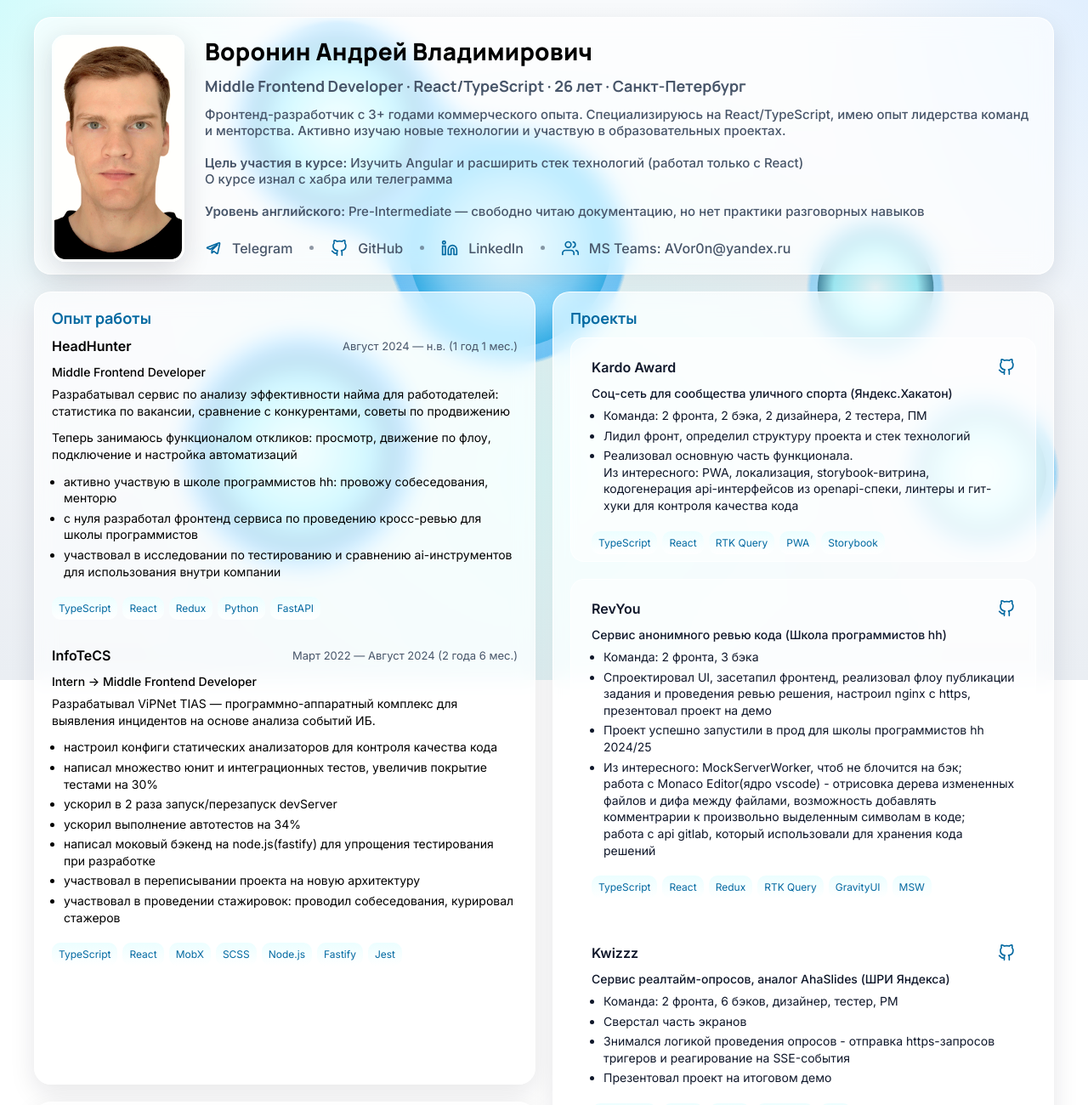
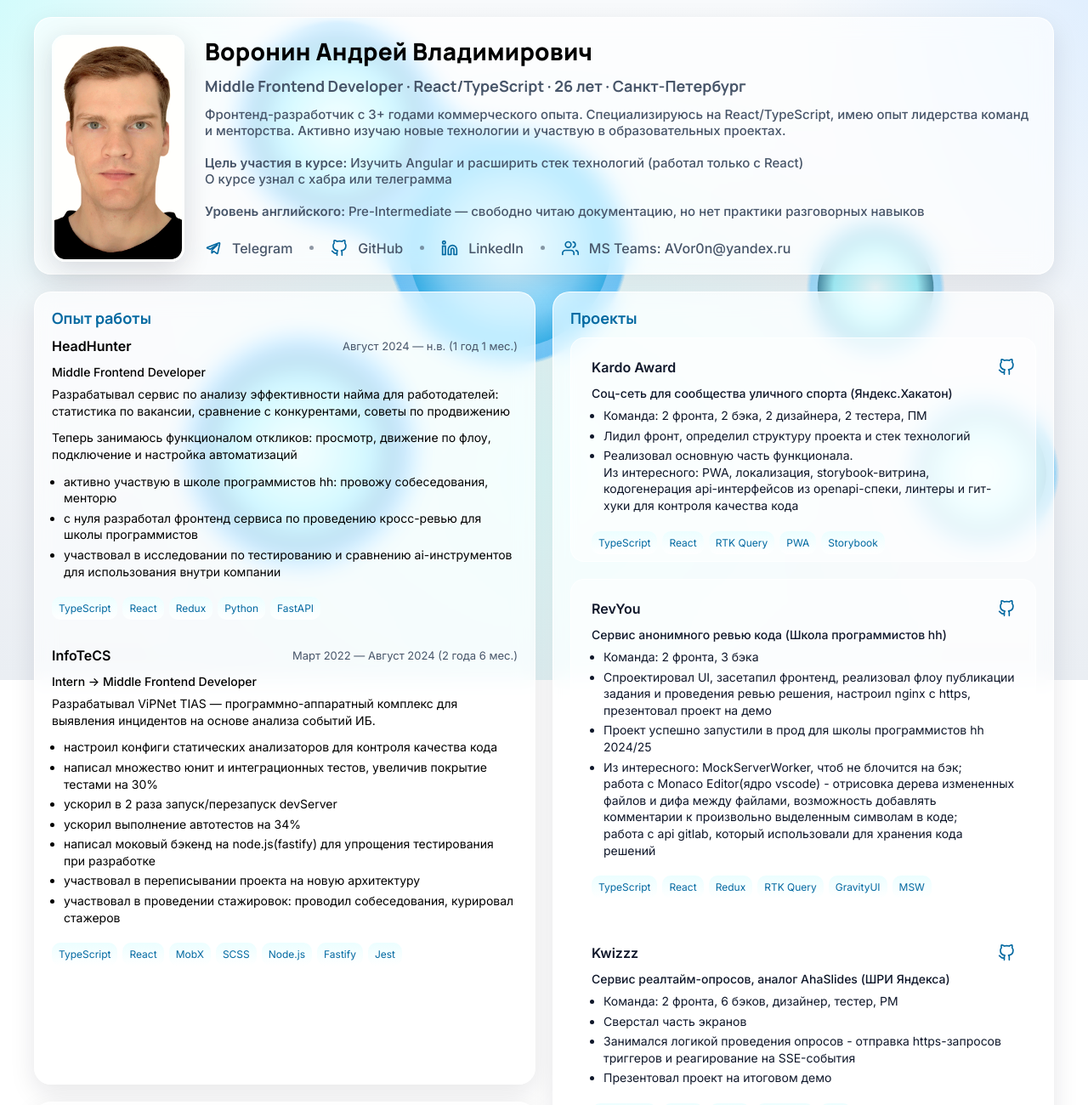
Before and after one commit to AVor0n/test-cv, a plain HTML site: page index.html in a window 1280 px wide. Shown: the top 1300 px of the page at 85% size. Drawn offline with Linux system fonts and the light colour scheme.

Commit message:
fix: typos

```diff
--- a/index.html
+++ b/index.html
@@ -36,7 +36,7 @@
                                 <strong>Цель участия в курсе:</strong> Изучить Angular и расширить
                                 стек технологий (работал только с React)
                                 <br/>
-                                О курсе изнал с хабра или телеграмма
+                                О курсе узнал с хабра или телеграмма
                             </p>
                             <br />
                             <p>
@@ -295,7 +295,7 @@
                                 Из интересного: MockServerWorker, чтоб не блочится на бэк;
                                 <br />
                                 работа с Monaco Editor(ядро vscode) - отрисовка дерева измененных
-                                файлов и дифа между файлами, возможность добавлять комментрарии к
+                                файлов и дифа между файлами, возможность добавлять комментарии к
                                 произвольно выделенным символам в коде;
                                 <br />
                                 работа с api gitlab, который использовали для хранения кода решений
@@ -330,8 +330,8 @@
                             </li>
                             <li class="exp-block_details-item">Сверстал часть экранов</li>
                             <li class="exp-block_details-item">
-                                Знимался логикой проведения опросов - отправка https-запросов
-                                тригеров и реагирование на SSE-события
+                                Занимался логикой проведения опросов - отправка https-запросов
+                                триггеров и реагирование на SSE-события
                             </li>
                             <li class="exp-block_details-item">
                                 Презентовал проект на итоговом демо
```
